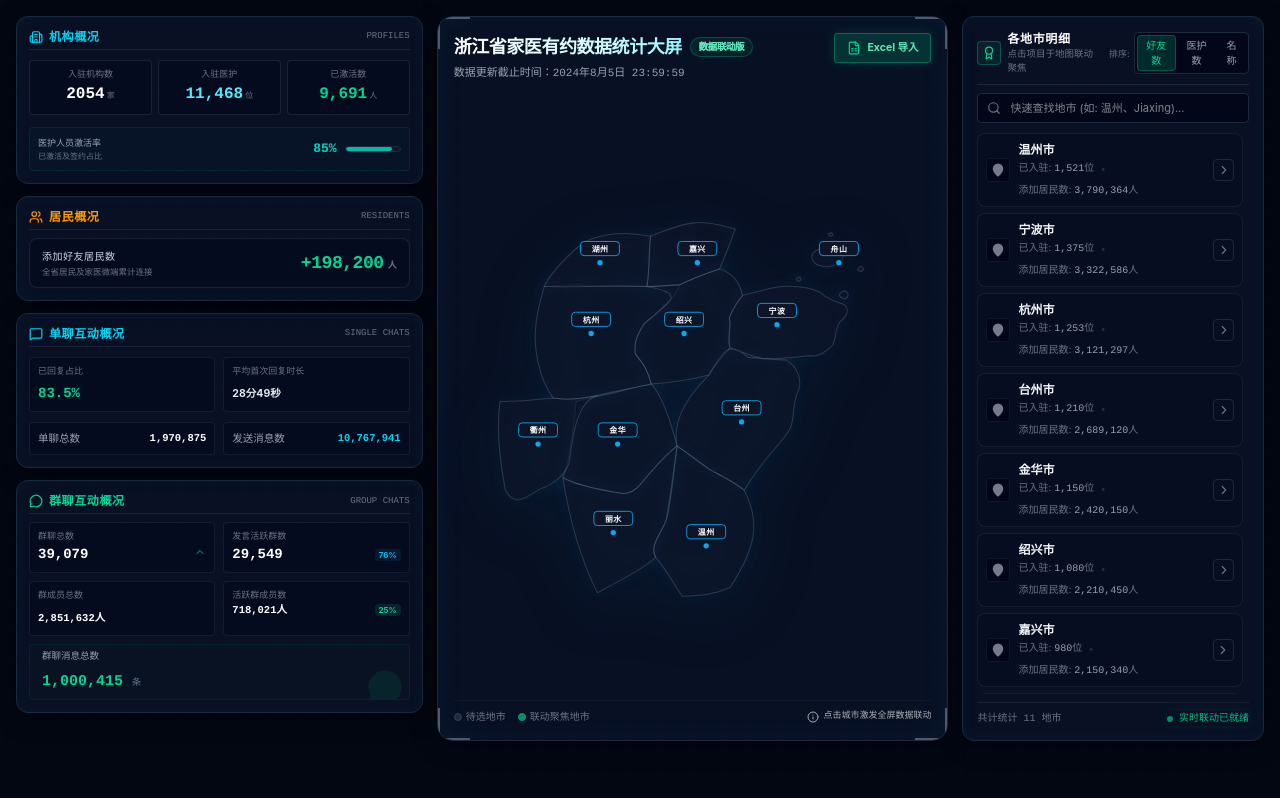
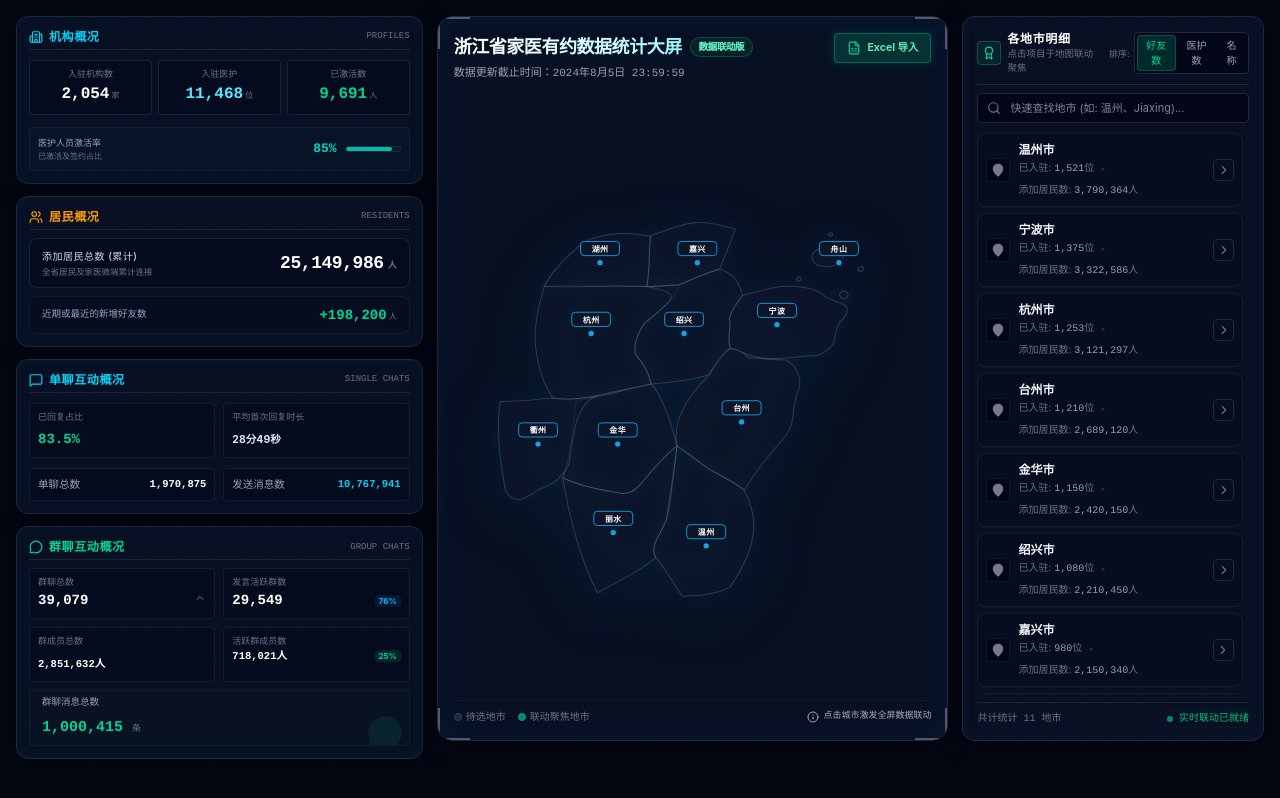
Before and after one commit to dongshuai8800-source/jiageweixin, a React (Vite) app: page / in a window 1280 px wide. Built offline with nearby package versions, Linux system fonts and the light colour scheme.

Commit message:
refactor: allow null values for data fields
Support null values across data types and UI components to improve data robustness and handle missing information gracefully.

```diff
--- a/src/App.tsx
+++ b/src/App.tsx
@@ -63,6 +63,7 @@ export default function App() {
         doctors: province.doctors,
         activeDoctors: province.activeDoctors,
         activeRate: province.activeRate,
+        residentsAdded: cities.reduce((acc, c) => acc + (c.residentsAdded || 0), 0),
         recentAdded: province.recentAdded,
         singleChats: province.singleChats,
         singleReplyRate: province.singleReplyRate,
@@ -89,6 +90,7 @@ export default function App() {
         doctors: province.doctors,
         activeDoctors: province.activeDoctors,
         activeRate: province.activeRate,
+        residentsAdded: cities.reduce((acc, c) => acc + (c.residentsAdded || 0), 0),
         recentAdded: province.recentAdded,
         singleChats: province.singleChats,
         singleReplyRate: province.singleReplyRate,
@@ -111,7 +113,10 @@ export default function App() {
       institutions: city.institutions,
       doctors: city.doctors,
       activeDoctors: city.activeDoctors,
-      activeRate: city.doctors > 0 ? parseFloat(((city.activeDoctors / city.doctors) * 100).toFixed(1)) : 0,
+      activeRate: (city.doctors !== null && city.doctors > 0 && city.activeDoctors !== null)
+        ? parseFloat(((city.activeDoctors / city.doctors) * 100).toFixed(1))
+        : null,
+      residentsAdded: city.residentsAdded,
       recentAdded: city.recentAdded,
       singleChats: city.singleChats,
       singleReplyRate: city.singleReplyRate,
@@ -119,10 +124,14 @@ export default function App() {
       singleMessages: city.singleMessages,
       groupChats: city.groupChats,
       activeGroupChats: city.activeGroupChats,
-      activeGroupChatsRate: city.groupChats > 0 ? parseFloat(((city.activeGroupChats / city.groupChats) * 100).toFixed(1)) : 0,
+      activeGroupChatsRate: (city.groupChats !== null && city.groupChats > 0 && city.activeGroupChats !== null)
+        ? parseFloat(((city.activeGroupChats / city.groupChats) * 100).toFixed(1))
+        : null,
       groupMembers: city.groupMembers,
       activeGroupMembers: city.activeGroupMembers,
-      activeGroupMembersRate: city.groupMembers > 0 ? parseFloat(((city.activeGroupMembers / city.groupMembers) * 100).toFixed(1)) : 0,
+      activeGroupMembersRate: (city.groupMembers !== null && city.groupMembers > 0 && city.activeGroupMembers !== null)
+        ? parseFloat(((city.activeGroupMembers / city.groupMembers) * 100).toFixed(1))
+        : null,
       groupMessages: city.groupMessages
     };
   }, [selectedCityId, province, cities]);
@@ -146,6 +155,16 @@ export default function App() {
         }
       });
   }, [searchQuery, sortBy, cities]);
+
+  const fmt = (val: number | string | null | undefined, suffix = ""): string => {
+    if (val === null || val === undefined || val === "" || (typeof val === "number" && isNaN(val))) {
+      return "-";
+    }
+    if (typeof val === "number") {
+      return val.toLocaleString() + suffix;
+    }
+    return String(val) + suffix;
+  };
 
   return (
     <div
@@ -204,7 +223,7 @@ export default function App() {
                   <span className="text-[9px] text-gray-500 block leading-none">入驻机构数</span>
                   <div className="mt-1 flex items-baseline justify-center gap-0.5">
                     <span className="text-base font-extrabold font-mono text-white">
-                      {activeData.institutions}
+                      {fmt(activeData.institutions)}
                     </span>
                     <span className="text-[8px] text-gray-500">家</span>
                   </div>
@@ -215,7 +234,7 @@ export default function App() {
                   <span className="text-[9px] text-gray-500 block leading-none">入驻医护</span>
                   <div className="mt-1 flex items-baseline justify-center gap-0.5">
                     <span className="text-base font-extrabold font-mono text-cyan-300">
-                      {activeData.doctors.toLocaleString()}
+                      {fmt(activeData.doctors)}
                     </span>
                     <span className="text-[8px] text-gray-500">位</span>
                   </div>
@@ -226,7 +245,7 @@ export default function App() {
                   <span className="text-[9px] text-gray-500 block leading-none">已激活数</span>
                   <div className="mt-1 flex items-baseline justify-center gap-0.5">
                     <span className="text-base font-extrabold font-mono text-emerald-400">
-                      {activeData.activeDoctors.toLocaleString()}
+                      {fmt(activeData.activeDoctors)}
                     </span>
                     <span className="text-[8px] text-gray-500">人</span>
                   </div>
@@ -241,12 +260,12 @@ export default function App() {
                 </div>
                 <div className="flex items-center gap-2">
                   <span className="text-[13px] font-black font-mono text-teal-400">
-                    {activeData.activeRate}%
+                    {fmt(activeData.activeRate, "%")}
                   </span>
                   <div className="w-14 bg-slate-900 border border-slate-800 h-1.5 rounded-full overflow-hidden">
                     <div
                       className="bg-teal-500 h-full rounded-full"
-                      style={{ width: `${activeData.activeRate}%` }}
+                      style={{ width: `${activeData.activeRate ?? 0}%` }}
                     />
                   </div>
                 </div>
@@ -263,18 +282,30 @@ export default function App() {
                 <span className="text-[9px] font-mono text-gray-500">RESIDENTS</span>
               </div>
 
+              {/* Total Residents Added (Cumulative) */}
               <div className="py-2.5 px-3 rounded-lg bg-slate-950/40 border border-slate-800/80 flex items-center justify-between relative overflow-hidden">
                 <div className="text-left">
-                  <span className="text-[10px] tracking-wider text-gray-404 text-slate-300 block font-medium">添加好友居民数</span>
+                  <span className="text-[10px] tracking-wider text-slate-300 block font-medium">添加居民总数 (累计)</span>
                   <p className="text-[8.5px] text-gray-500 leading-none mt-1">
-                    全省居民及家医微端累计连接
+                    {activeData.isProvince ? "全省" : "当前"}居民及家医微端累计连接
                   </p>
                 </div>
                 <div className="flex items-baseline gap-1">
-                  <span className="text-lg font-black font-mono tracking-tight text-emerald-400">
-                    +{activeData.recentAdded.toLocaleString()}
+                  <span className="text-lg font-black font-mono tracking-tight text-white">
+                    {fmt(activeData.residentsAdded)}
                   </span>
                   <span className="text-[9px] font-semibold text-gray-500">人</span>
+                </div>
+              </div>
+
+              {/* Recent Added (Incremental) */}
+              <div className="py-2 px-3 rounded-lg bg-slate-950/20 border border-slate-800/50 flex items-center justify-between">
+                <span className="text-[9.5px] text-slate-400">近期或最近的新增好友数</span>
+                <div className="flex items-baseline gap-0.5">
+                  <span className="text-sm font-extrabold font-mono text-emerald-400">
+                    {activeData.recentAdded !== null ? `+${fmt(activeData.recentAdded)}` : "-"}
+                  </span>
+                  <span className="text-[8px] text-gray-500">人</span>
                 </div>
               </div>
             </div>
@@ -293,13 +324,13 @@ export default function App() {
                 <div className="p-2 rounded bg-slate-950/40 border border-slate-800/60">
                   <span className="text-[9px] text-gray-500 block leading-none mb-1">已回复占比</span>
                   <span className="text-sm font-extrabold font-mono text-emerald-400">
-                    {activeData.singleReplyRate}%
+                    {fmt(activeData.singleReplyRate, "%")}
                   </span>
                 </div>
                 <div className="p-2 rounded bg-slate-950/40 border border-slate-800/60">
                   <span className="text-[9px] text-gray-500 block leading-none mb-1">平均首次回复时长</span>
                   <span className="text-[10.5px] font-bold text-slate-200">
-                    {activeData.avgFirstReplyTime}
+                    {fmt(activeData.avgFirstReplyTime)}
                   </span>
                 </div>
               </div>
@@ -308,13 +339,13 @@ export default function App() {
                 <div className="p-2 bg-slate-950/40 border border-slate-800/60 rounded flex justify-between items-center text-[10.5px]">
                   <span className="text-gray-400">单聊总数</span>
                   <span className="font-mono font-bold text-white">
-                    {activeData.singleChats.toLocaleString()}
+                    {fmt(activeData.singleChats)}
                   </span>
                 </div>
                 <div className="p-2 bg-slate-950/40 border border-slate-800/60 rounded flex justify-between items-center text-[10.5px]">
                   <span className="text-gray-400">发送消息数</span>
                   <span className="font-mono font-bold text-cyan-400">
-                    {activeData.singleMessages.toLocaleString()}
+                    {fmt(activeData.singleMessages)}
                   </span>
                 </div>
               </div>
@@ -335,7 +366,7 @@ export default function App() {
                   <span className="text-[9px] text-gray-500 block leading-none mb-1">群聊总数</span>
                   <div className="flex items-baseline justify-between gap-1">
                     <span className="text-sm font-extrabold font-mono text-white">
-                      {activeData.groupChats.toLocaleString()}
+                      {fmt(activeData.groupChats)}
                     </span>
                     <ChevronUp className="w-3 h-3 text-emerald-500 shrink-0" />
                   </div>
@@ -344,10 +375,10 @@ export default function App() {
                   <span className="text-[9px] text-gray-500 block leading-none mb-1">发言活跃群数</span>
                   <div className="flex items-baseline justify-between gap-1 text-white">
                     <span className="text-sm font-extrabold font-mono">
-                      {activeData.activeGroupChats.toLocaleString()}
+                      {fmt(activeData.activeGroupChats)}
                     </span>
                     <span className="text-[8px] bg-sky-500/10 text-sky-400 px-1 rounded font-bold">
-                      {activeData.activeGroupChatsRate}%
+                      {fmt(activeData.activeGroupChatsRate, "%")}
                     </span>
                   </div>
                 </div>
@@ -357,17 +388,17 @@ export default function App() {
                 <div className="p-2 rounded bg-slate-950/40 border border-slate-800/60">
                   <span className="text-[9px] text-gray-500 block leading-none mb-1">群成员总数</span>
                   <span className="text-[10.5px] font-bold font-mono text-white">
-                    {activeData.groupMembers.toLocaleString()}人
+                    {fmt(activeData.groupMembers)}人
                   </span>
                 </div>
                 <div className="p-2 rounded bg-slate-950/40 border border-slate-800/60">
                   <span className="text-[9px] text-gray-500 block leading-none mb-1">活跃群成员数</span>
                   <div className="flex items-baseline justify-between gap-1 text-white">
                     <span className="text-[10.5px] font-bold font-mono">
-                      {activeData.activeGroupMembers.toLocaleString()}人
+                      {fmt(activeData.activeGroupMembers)}人
                     </span>
                     <span className="text-[8px] bg-emerald-500/15 text-emerald-400 px-1 rounded font-bold">
-                      {activeData.activeGroupMembersRate}%
+                      {fmt(activeData.activeGroupMembersRate, "%")}
                     </span>
                   </div>
                 </div>
@@ -377,7 +408,7 @@ export default function App() {
                 <div className="z-10">
                   <span className="text-[9.5px] text-gray-400 block leading-none mb-1.5">群聊消息总数</span>
                   <strong className="text-[15px] font-black font-mono text-emerald-400">
-                    {activeData.groupMessages.toLocaleString()} <span className="text-[9px] font-normal text-slate-500">条</span>
+                    {fmt(activeData.groupMessages)} <span className="text-[9px] font-normal text-slate-500">条</span>
                   </strong>
                 </div>
                 <div className="absolute right-2 bottom-0 text-emerald-500/10 translate-y-2 translate-x-1">
@@ -504,9 +535,9 @@ export default function App() {
                               {city.name}
                             </strong>
                             <p className="text-[10px] text-gray-500 mt-0.5 flex items-center gap-1.5 flex-wrap font-sans">
-                              <span>已入驻: <strong className="text-gray-400 font-mono font-medium">{city.doctors.toLocaleString()}</strong>位</span>
+                              <span>已入驻: <strong className="text-gray-400 font-mono font-medium">{fmt(city.doctors)}</strong>位</span>
                               <span className="opacity-30">•</span>
-                              <span>添加居民数: <strong className="text-gray-400 font-mono font-medium">{city.residentsAdded.toLocaleString()}</strong>人</span>
+                              <span>添加居民数: <strong className="text-gray-400 font-mono font-medium">{fmt(city.residentsAdded)}</strong>人</span>
                             </p>
                           </div>
                         </div>
--- a/src/types.ts
+++ b/src/types.ts
@@ -2,25 +2,25 @@ export interface CityData {
   id: string;
   name: string;
   pinyin: string;
-  institutions: number;     // 入驻机构数
-  doctors: number;          // 入驻医护人员数
-  activeDoctors: number;    // 已激活医护人员数
-  activeRate: number;       // 激活比率 (%)
-  residentsAdded: number;   // 添加居民总数 (好友数)
-  recentAdded: number;      // 最近增加的好友数 (对应198,200的总数分布)
-  singleChats: number;      // 单聊总数
-  singleMessages: number;   // 单聊发送消息数
-  singleReplyRate: number;  // 已回复单聊占比 (%)
-  avgFirstReplyTime: string;// 平均首次回复时长 (例如 "28分49秒")
-  avgFirstReplySeconds: number; // 用于计算或展示的秒数
-  groupChats: number;       // 群聊总数
-  activeGroupChats: number; // 有过消息的群聊数
-  groupMembers: number;     // 群成员总数
-  activeGroupMembers: number; // 发送消息的群成员数
-  groupMessages: number;    // 群聊消息总数
+  institutions: number | null;     // 入驻机构数
+  doctors: number | null;          // 入驻医护人员数
+  activeDoctors: number | null;    // 已激活医护人员数
+  activeRate: number | null;       // 激活比率 (%)
+  residentsAdded: number | null;   // 添加居民总数 (好友数)
+  recentAdded: number | null;      // 最近增加的好友数
+  singleChats: number | null;      // 单聊总数
+  singleMessages: number | null;   // 单聊发送消息数
+  singleReplyRate: number | null;  // 已回复单聊占比 (%)
+  avgFirstReplyTime: string | null;// 平均首次回复时长 (例如 "28分49秒")
+  avgFirstReplySeconds: number | null; // 用于计算的秒数
+  groupChats: number | null;       // 群聊总数
+  activeGroupChats: number | null; // 有过消息的群聊数
+  groupMembers: number | null;     // 群成员总数
+  activeGroupMembers: number | null; // 发送消息的群成员数
+  groupMessages: number | null;    // 群聊消息总数
 
   // 地图绘制相关属性
-  svgPath: string;          // SVG 路径，使每一市能在地图上完美呈现
+  svgPath: string;          // SVG 路径
   labelX: number;           // 标签显示的 X 坐标
   labelY: number;           // 标签显示的 Y 坐标
 }
@@ -28,24 +28,24 @@ export interface CityData {
 export interface ProvinceData {
   name: string;
   updateTime: string;
-  institutions: number;
-  doctors: number;
-  activeDoctors: number;
-  activeRate: number;
-  recentAdded: number;     // 添加好友数 (+198,200)
+  institutions: number | null;
+  doctors: number | null;
+  activeDoctors: number | null;
+  activeRate: number | null;
+  recentAdded: number | null;     // 添加好友数
 
   // 单聊互动
-  singleReplyRate: number;
-  avgFirstReplyTime: string;
-  singleChats: number;
-  singleMessages: number;
+  singleReplyRate: number | null;
+  avgFirstReplyTime: string | null;
+  singleChats: number | null;
+  singleMessages: number | null;
 
   // 群聊互动
-  groupChats: number;
-  activeGroupChats: number;
-  activeGroupChatsRate: number;
-  groupMembers: number;
-  activeGroupMembers: number;
-  activeGroupMembersRate: number;
-  groupMessages: number;
+  groupChats: number | null;
+  activeGroupChats: number | null;
+  activeGroupChatsRate: number | null;
+  groupMembers: number | null;
+  activeGroupMembers: number | null;
+  activeGroupMembersRate: number | null;
+  groupMessages: number | null;
 }
```
Also changed, not shown: src/components/ExcelPortal.tsx (+117 -33 lines), src/components/ZhejiangMap.tsx (+10 -4 lines).
